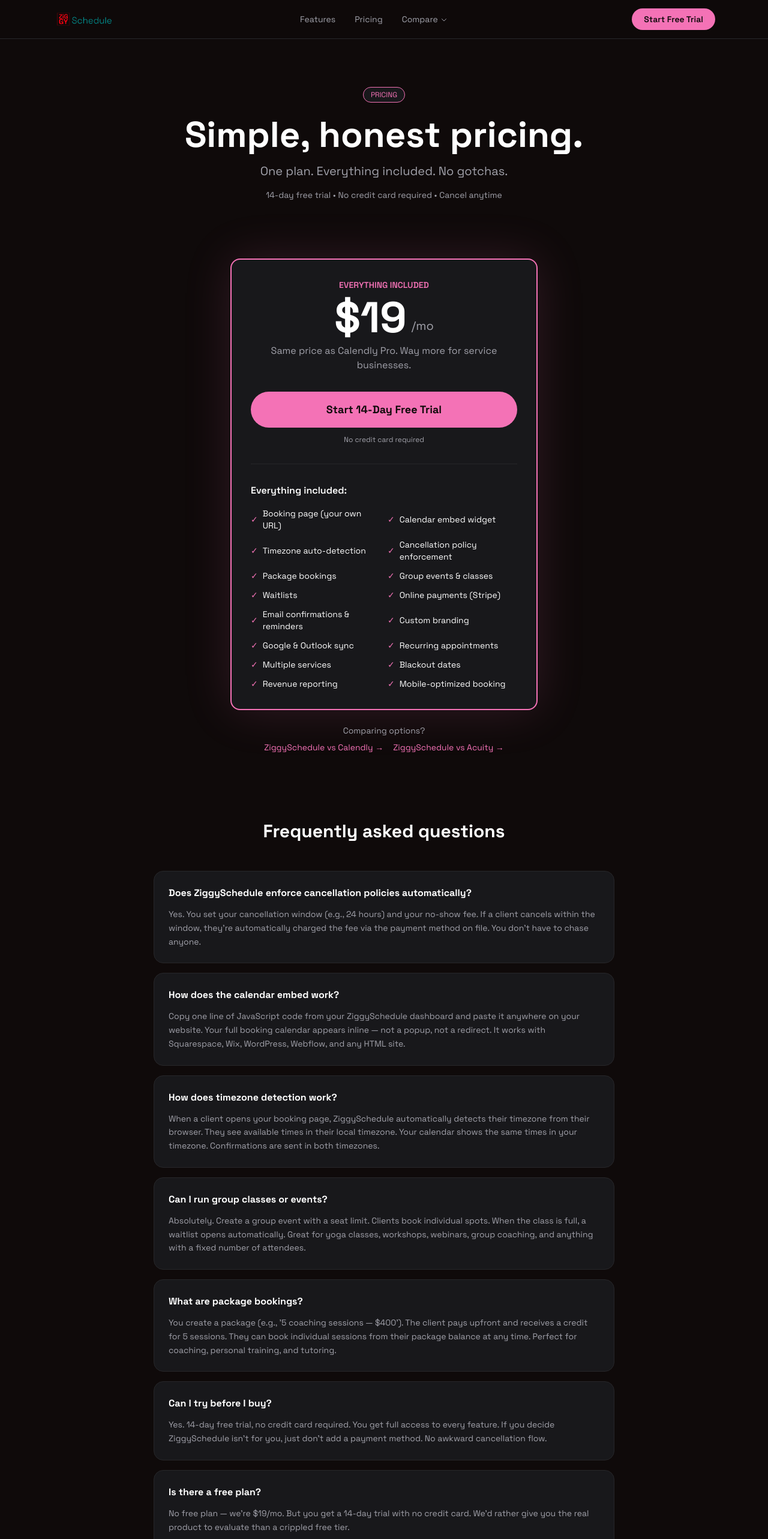
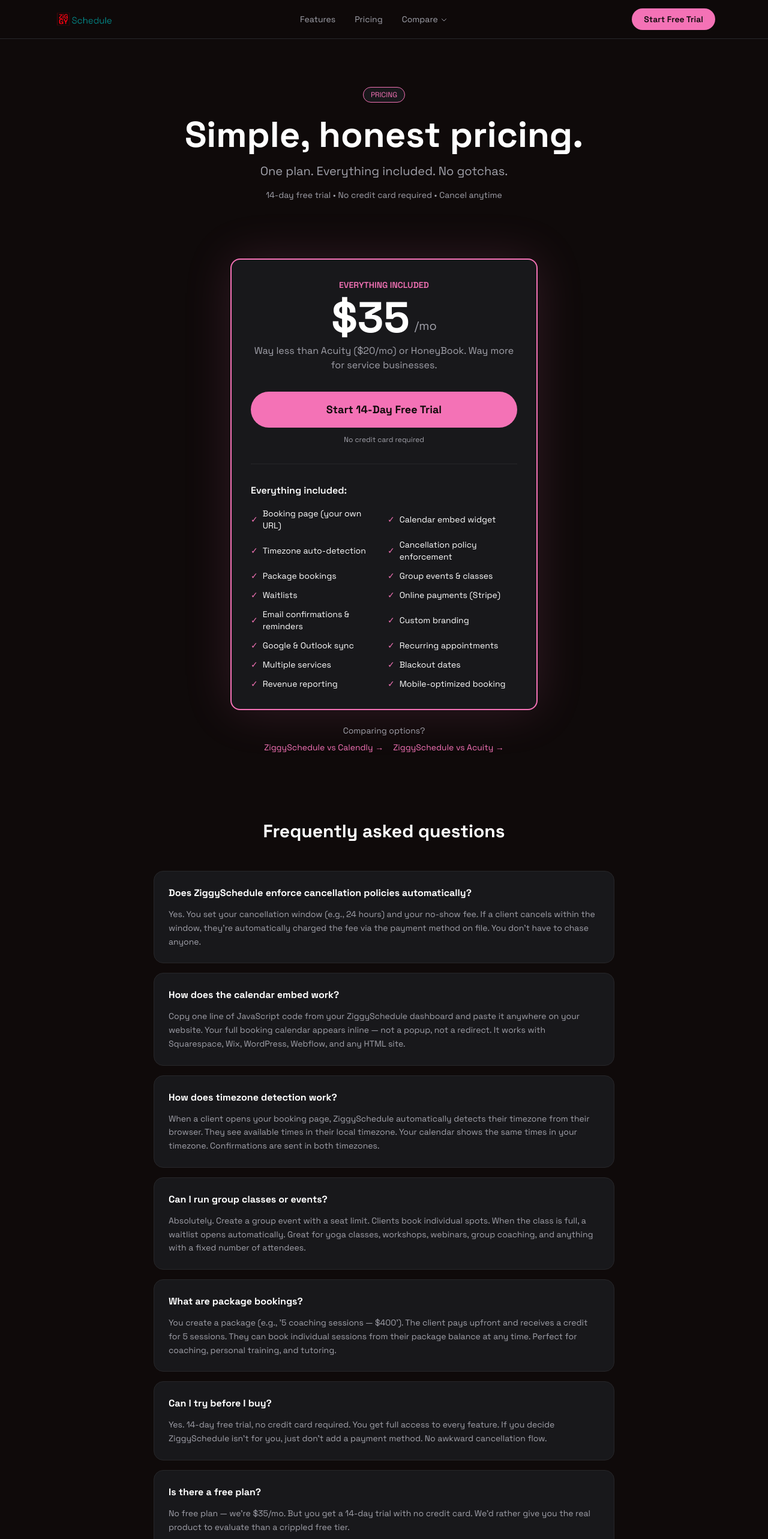
Before and after one commit to ziggytech-dotcom/ziggyschedule-marketing, a Next.js app: page /pricing in a window 1280 px wide. Shown: the top 2566 px of the page at 60% size. Built offline with nearby package versions, Linux system fonts and the light colour scheme.

Commit message:
fix: correct per-app pricing on /pricing page (/mo)

```diff
--- a/app/pricing/page.tsx
+++ b/app/pricing/page.tsx
@@ -3,12 +3,12 @@
 import CTABanner from "../components/CTABanner";
 
 export const metadata: Metadata = {
-  title: "Pricing — $19/mo Online Booking Software",
+  title: "Pricing — $35/mo Online Booking Software",
   description:
-    "ZiggySchedule is $19/mo. All features included — booking page, calendar embed, timezone detection, cancellation policy, packages, group events. 14-day free trial.",
+    "ZiggySchedule is $35/mo. All features included — booking page, calendar embed, timezone detection, cancellation policy, packages, group events. 14-day free trial.",
   openGraph: {
-    title: "ZiggySchedule Pricing — $19/mo, All Features Included",
-    description: "One plan. $19/mo. 14-day free trial. No credit card required.",
+    title: "ZiggySchedule Pricing — $35/mo, All Features Included",
+    description: "One plan. $35/mo. 14-day free trial. No credit card required.",
     url: "https://ziggyschedule.com/pricing",
   },
 };
@@ -59,7 +59,7 @@
   },
   {
     q: "Is there a free plan?",
-    a: "No free plan — we're $19/mo. But you get a 14-day trial with no credit card. We'd rather give you the real product to evaluate than a crippled free tier.",
+    a: "No free plan — we're $35/mo. But you get a 14-day trial with no credit card. We'd rather give you the real product to evaluate than a crippled free tier.",
   },
   {
     q: "What payment processors do you support?",
@@ -105,11 +105,11 @@
                 EVERYTHING INCLUDED
               </div>
               <div className="flex items-end justify-center gap-2 mb-2">
-                <span className="text-7xl font-bold">$19</span>
+                <span className="text-7xl font-bold">$35</span>
                 <span className="text-xl mb-2" style={{ color: "#a1a1aa" }}>/mo</span>
               </div>
               <p style={{ color: "#a1a1aa" }}>
-                Same price as Calendly Pro. Way more for service businesses.
+                Way less than Acuity ($20/mo) or HoneyBook. Way more for service businesses.
               </p>
             </div>
 
```
